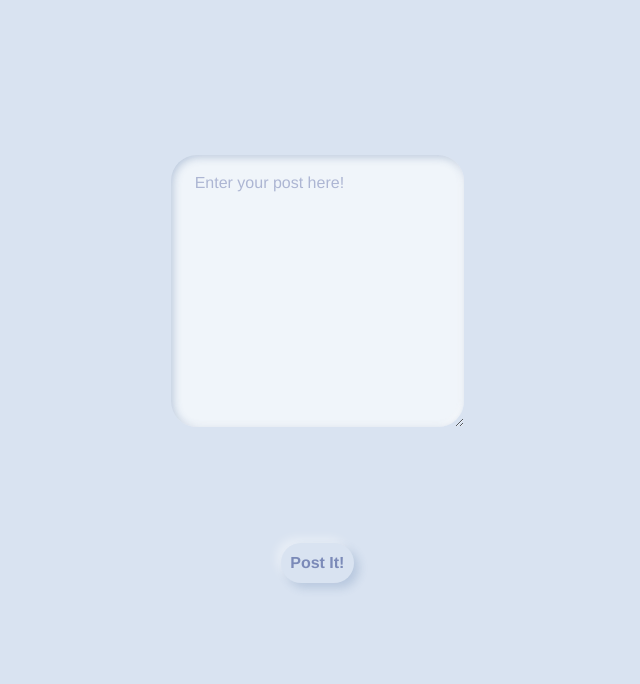
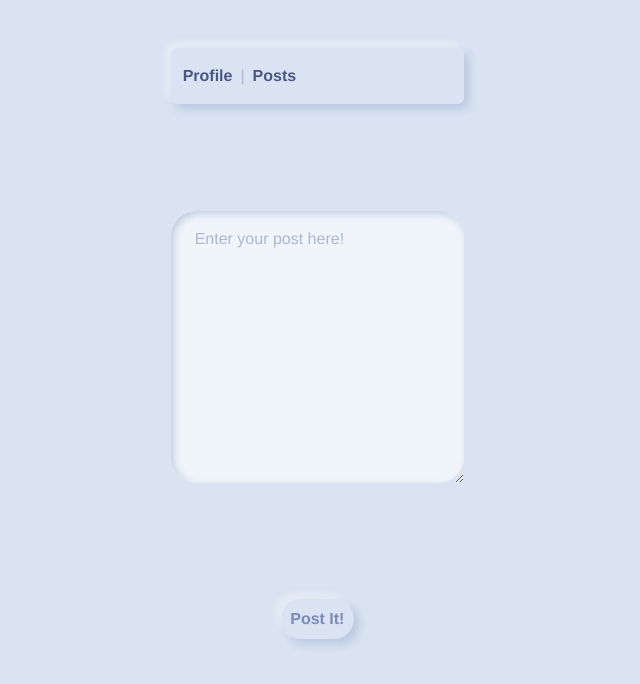
Before and after one commit to micah-k98/microblog-lite, a plain HTML site: page profile-page/profile.html in a window 1280 px wide. Shown: the whole page, without its empty margins (402-1042 px from the left). Drawn offline with nearby package versions, Linux system fonts and the light colour scheme; files that its build step writes are made by us from their sources; a web font is replaced by a local one.

Commit message:
added breadcrumb/navs to profile page

```diff
--- a/profile-page/profile.html
+++ b/profile-page/profile.html
@@ -19,10 +19,24 @@
             </div>
             <div id="numOfLikes">
 
-            </div> -->
+            </div>
+            <div>
+                <li class="breadcrumb-item active">Logout</li>
+            </div>
+            <div>
+                <button>Dark Mode</button>(top right)
+            </div>-->
         </section>
 
         <section class="col-8 text-center" id="form-post">
+            <div>
+                <nav style="--bs-breadcrumb-divider: '|'">
+                  <ol class="breadcrumb">
+                    <li class="breadcrumb-item"><a href="profile.html">Profile</a></li>
+                    <li class="breadcrumb-item"><a href="posts.html">Posts</a></li>
+                  </ol>
+                </nav>
+            </div>
             <div class="form-group mt-5">
                 <label for="newPost"></label>
                 <textarea name="newPost" id="newPost" cols="30" rows="10" placeholder="Enter your post here!" class="form-control"></textarea>
```
